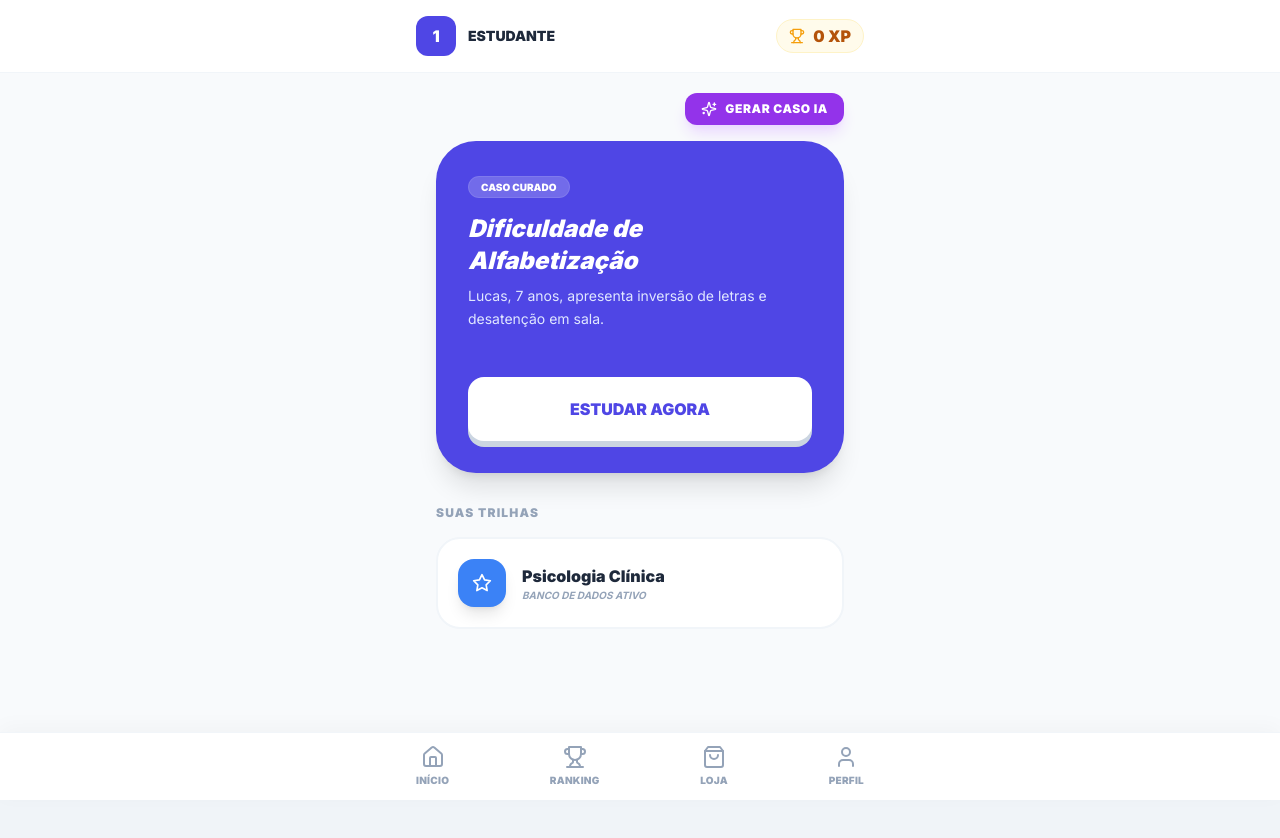
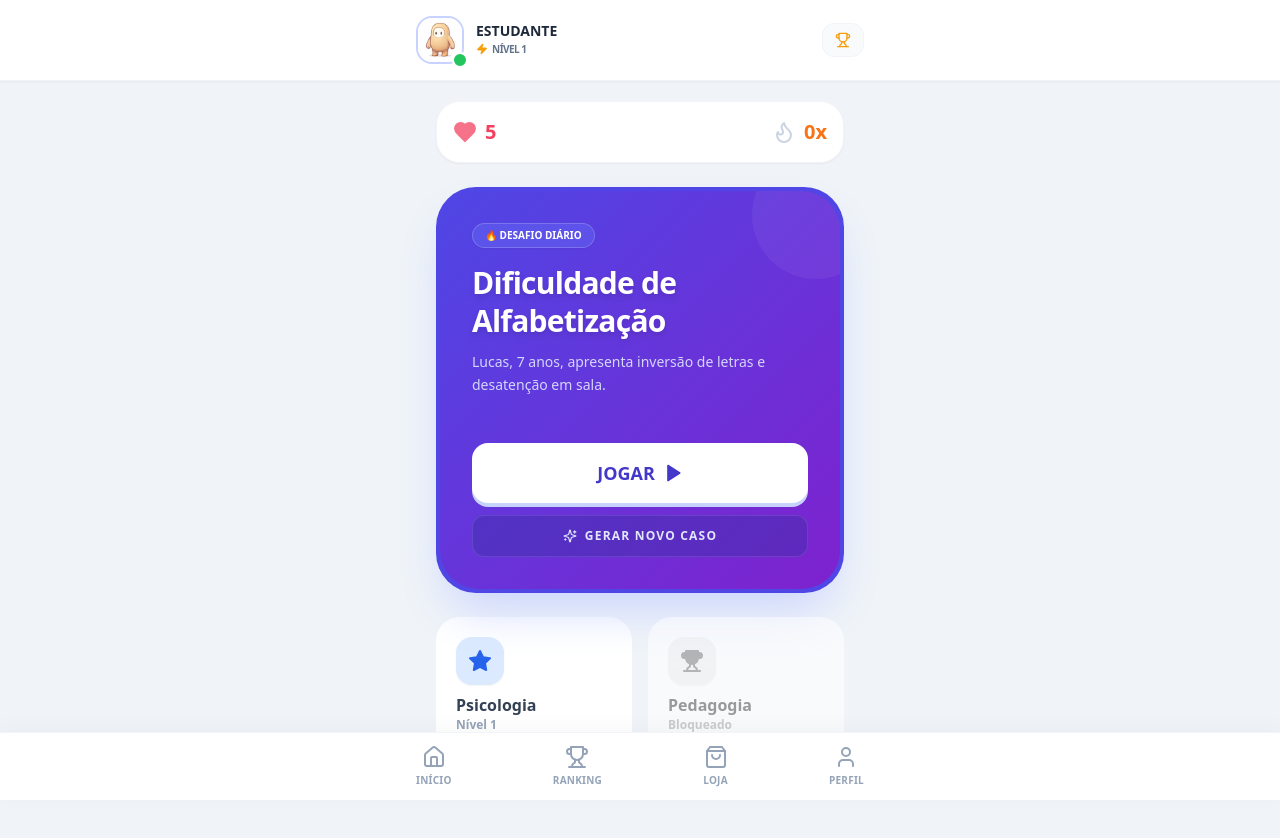
Before and after one commit to tr013432-design/PsyQuest-A-Jornada-do-Saber, a Next.js app: page / in a window 1280 px wide. Shown: the top 838 px of the page. Before the commit the page ends 800 px from the top, so only its background shows below. Built offline with nearby package versions, Linux system fonts and the light colour scheme.

Commit message:
Update page.tsx

```diff
--- a/src/app/page.tsx
+++ b/src/app/page.tsx
@@ -3,19 +3,22 @@ import React, { useState, useEffect } from 'react';
 import Header from '../components/Header';
 import Navbar from '../components/Navbar';
 import { CASOS_PSICOLOGIA } from '../lib/database';
-import { Play, Star, CheckCircle2, XCircle, Trophy, Sparkles, Loader2 } from 'lucide-react';
+import { Play, Star, CheckCircle2, XCircle, Trophy, Sparkles, Loader2, Heart, Flame, ArrowRight } from 'lucide-react';
 
 export default function Home() {
-  // --- ESTADOS DO JOGO (Aqui definimos as variáveis que faltavam) ---
+  // --- ESTADOS DO JOGO ---
   const [gameState, setGameState] = useState<'home' | 'playing' | 'feedback'>('home');
   const [xp, setXp] = useState(0);
   const [loadingAI, setLoadingAI] = useState(false);
-  const [isCorrect, setIsCorrect] = useState(false);
-
-  // Estado do Caso Ativo (Começa com o primeiro do banco, mas muda com a IA)
   const [activeCase, setActiveCase] = useState<any>(CASOS_PSICOLOGIA[0]);
 
-  // Carrega XP salvo no celular do usuário
+  // --- NOVOS ESTADOS DE GAMIFICAÇÃO ---
+  const [lives, setLives] = useState(5); // Sistema de Vidas
+  const [combo, setCombo] = useState(0); // Sistema de Combo
+  const [animationClass, setAnimationClass] = useState(''); // Controla o visual (shake/pop)
+  const [selectedOption, setSelectedOption] = useState<number | null>(null);
+
+  // Carrega XP salvo
   useEffect(() => {
     const savedXp = localStorage.getItem('psyquest_xp');
     if (savedXp) setXp(parseInt(savedXp));
@@ -29,7 +32,8 @@ export default function Home() {
       const newCase = await response.json();
       setActiveCase(newCase);
     } catch (error) {
-      alert("Erro ao gerar caso. Tente novamente.");
+      // Fallback silencioso se der erro na IA
+      setActiveCase(CASOS_PSICOLOGIA[Math.floor(Math.random() * CASOS_PSICOLOGIA.length)]);
     } finally {
       setLoadingAI(false);
     }
@@ -37,109 +41,212 @@ export default function Home() {
 
   // --- LÓGICA DE RESPOSTA ---
   const handleAnswer = (index: number) => {
-    // Verifica se o índice clicado é igual ao índice correto do caso ativo
-    const correct = index === activeCase.correctIndex;
-    setIsCorrect(correct);
+    setSelectedOption(index);
+    const isCorrect = index === activeCase.correctIndex;
 
-    if (correct) {
-      const newXp = xp + 50;
+    // 1. Efeito Visual Imediato
+    if (isCorrect) {
+      setAnimationClass('animate-pop');
+      const newCombo = combo + 1;
+      setCombo(newCombo);
+
+      // Bônus por combo
+      const comboBonus = newCombo > 2 ? 20 : 0;
+      const newXp = xp + 50 + comboBonus;
+
       setXp(newXp);
       localStorage.setItem('psyquest_xp', newXp.toString());
+    } else {
+      setAnimationClass('animate-shake');
+      setCombo(0); // Reseta combo
+      setLives((prev) => Math.max(0, prev - 1)); // Perde vida
     }
+
+    // 2. Espera a animação acabar para mostrar o feedback
+    setTimeout(() => {
       setGameState('feedback');
+      setAnimationClass('');
+    }, 600);
+  };
+
+  // Reiniciar Jogo se perder vidas
+  const resetGame = () => {
+    setLives(5);
+    setGameState('home');
+    setCombo(0);
+    setSelectedOption(null);
   };
 
   return (
-    <div className="min-h-screen bg-[#F8FAFC] pb-28">
-      {/* Header Personalizado */}
-      <div className="bg-white border-b border-slate-100 p-4 sticky top-0 z-50">
-        <div className="max-w-md mx-auto flex justify-between items-center">
-          <div className="flex items-center gap-3">
-            <div className="w-10 h-10 bg-indigo-600 rounded-xl flex items-center justify-center text-white font-black">1</div>
-            <span className="font-black text-slate-800 text-sm">ESTUDANTE</span>
+    <div className="min-h-screen bg-[#F0F4F8] pb-28 font-sans selection:bg-indigo-100">
+      {/* Header Fixo */}
+      <Header />
+
+      <main className="max-w-md mx-auto p-5">
+
+        {/* --- TELA INICIAL (DASHBOARD) --- */}
+        {gameState === 'home' && (
+          <div className="animate-slide-up space-y-6">
+
+            {/* Status de Vidas e Combo */}
+            <div className="flex justify-between items-center bg-white p-4 rounded-3xl shadow-sm border border-slate-100">
+              <div className="flex items-center gap-2 text-rose-500 font-black">
+                <Heart className="fill-rose-500 animate-pulse" size={24} />
+                <span className="text-xl">{lives}</span>
               </div>
-          <div className="bg-amber-50 px-3 py-1 rounded-full border border-amber-100 flex items-center gap-2">
-            <Trophy className="w-4 h-4 text-amber-500" />
-            <span className="font-black text-amber-700">{xp} XP</span>
+              <div className="flex items-center gap-2 text-orange-500 font-black">
+                <Flame className={`${combo > 0 ? 'fill-orange-500' : 'text-slate-300'}`} size={24} />
+                <span className="text-xl">{combo}x</span>
+              </div>
+            </div>
+
+            {/* CARD PRINCIPAL (Estilo Cartão de Jogo) */}
+            <div className="bg-indigo-600 rounded-[2.5rem] p-1 shadow-2xl shadow-indigo-200 transform transition-all hover:scale-[1.02]">
+              <div className="bg-gradient-to-br from-indigo-600 to-purple-700 rounded-[2.4rem] p-8 text-white relative overflow-hidden">
+                {/* Efeito de fundo */}
+                <div className="absolute top-0 right-0 w-32 h-32 bg-white opacity-5 rounded-full -mr-10 -mt-10"></div>
+
+                <div className="flex justify-between items-start mb-4">
+                  <span className="bg-indigo-500/50 px-3 py-1 rounded-full text-[10px] font-black uppercase border border-white/20 shadow-sm backdrop-blur-sm">
+                    {activeCase.isGenerated ? '✨ IA Gerada' : '🔥 Desafio Diário'}
+                  </span>
+                  {loadingAI && <Loader2 className="animate-spin text-white opacity-50" />}
+                </div>
+
+                <h2 className="text-3xl font-black mb-3 leading-tight tracking-tight drop-shadow-md">
+                  {activeCase.title}
+                </h2>
+                <p className="text-indigo-100 text-sm mb-8 leading-relaxed font-medium opacity-90 min-h-[60px]">
+                   {loadingAI ? 'Analisando banco de dados...' : activeCase.context}
+                </p>
+
+                <div className="grid grid-cols-2 gap-3">
+                  <button
+                    onClick={() => setGameState('playing')}
+                    disabled={lives === 0 || loadingAI}
+                    className="col-span-2 bg-white text-indigo-700 font-black py-4 rounded-2xl shadow-[0_4px_0_#c7d2fe] active:translate-y-1 active:shadow-none transition-all flex items-center justify-center gap-2 text-lg hover:bg-indigo-50 disabled:opacity-50 disabled:cursor-not-allowed"
+                  >
+                    {lives > 0 ? 'JOGAR' : 'SEM VIDAS'} <Play size={20} fill="currentColor" />
+                  </button>
+
+                  <button
+                    onClick={generateNewCase}
+                    className="col-span-2 bg-indigo-800/40 text-indigo-100 font-bold py-3 rounded-xl hover:bg-indigo-800/60 transition-colors text-xs uppercase tracking-widest flex items-center justify-center gap-2 border border-white/10"
+                  >
+                    <Sparkles size={14} /> Gerar Novo Caso
+                  </button>
                 </div>
               </div>
             </div>
 
-      <main className="max-w-md mx-auto p-5">
-        {gameState === 'home' && (
-          <div className="animate-in slide-in-from-bottom-4 duration-500">
-
-            {/* BOTÃO DA IA - O "Pulo do Gato" */}
-            <div className="flex justify-end mb-4">
-              <button
-                onClick={generateNewCase}
-                disabled={loadingAI}
-                className="bg-purple-600 hover:bg-purple-700 text-white px-4 py-2 rounded-xl text-xs font-black uppercase tracking-wider flex items-center gap-2 shadow-lg shadow-purple-200 transition-all disabled:opacity-50"
-              >
-                {loadingAI ? <Loader2 className="animate-spin w-4 h-4"/> : <Sparkles className="w-4 h-4" />}
-                {loadingAI ? 'Criando...' : 'Gerar Caso IA'}
-              </button>
+            {/* TRILHAS (Estilo Botões Grandes) */}
+            <div className="grid grid-cols-2 gap-4">
+              <div className="bg-white p-5 rounded-3xl border-b-4 border-slate-100 active:border-b-0 active:translate-y-1 transition-all cursor-pointer">
+                <div className="w-12 h-12 bg-blue-100 text-blue-600 rounded-2xl flex items-center justify-center mb-2 shadow-sm">
+                  <Star size={24} fill="currentColor" />
                 </div>
-
-            {/* Card do Caso Ativo (Dinâmico) */}
-            <div className="bg-indigo-600 rounded-[2.5rem] p-8 text-white shadow-xl mb-8 relative overflow-hidden transition-all">
-              <span className="bg-white/20 px-3 py-1 rounded-full text-[10px] font-black uppercase border border-white/10">
-                {activeCase.isGenerated ? '✨ Caso Gerado por IA' : 'Caso Curado'}
-              </span>
-              <h2 className="text-2xl font-black mt-4 mb-2 italic">{activeCase.title}</h2>
-              <p className="text-indigo-100 text-sm mb-8 leading-relaxed min-h-[60px]">
-                {loadingAI ? 'Consultando banco de dados psicopedagógicos...' : activeCase.context}
-              </p>
-              <button
-                onClick={() => setGameState('playing')}
-                disabled={loadingAI}
-                className="w-full bg-white text-indigo-600 font-black py-5 rounded-2xl shadow-[0_6px_0_#CBD5E1] active:translate-y-1 active:shadow-none transition-all disabled:scale-100 disabled:shadow-none"
-              >
-                {loadingAI ? 'AGUARDE...' : 'ESTUDAR AGORA'}
-              </button>
+                <h3 className="font-black text-slate-700">Psicologia</h3>
+                <p className="text-xs text-slate-400 font-bold">Nível 1</p>
               </div>
-
-            {/* Lista de Trilhas */}
-            <h3 className="font-black text-slate-400 uppercase text-xs tracking-widest mb-4">Suas Trilhas</h3>
-            <div className="bg-white p-5 rounded-3xl border-2 border-slate-100 flex items-center gap-4">
-               <div className="w-12 h-12 bg-blue-500 rounded-2xl flex items-center justify-center text-white shadow-lg"><Star size={20}/></div>
-               <div>
-                 <h4 className="font-black text-slate-800">Psicologia Clínica</h4>
-                 <p className="text-[10px] font-bold text-slate-400 uppercase italic">Banco de Dados Ativo</p>
+              <div className="bg-white p-5 rounded-3xl border-b-4 border-slate-100 active:border-b-0 active:translate-y-1 transition-all cursor-pointer opacity-50 grayscale">
+                <div className="w-12 h-12 bg-emerald-100 text-emerald-600 rounded-2xl flex items-center justify-center mb-2 shadow-sm">
+                  <Trophy size={24} fill="currentColor" />
+                </div>
+                <h3 className="font-black text-slate-700">Pedagogia</h3>
+                <p className="text-xs text-slate-400 font-bold">Bloqueado</p>
               </div>
             </div>
           </div>
         )}
 
-        {/* Tela de Jogo */}
+        {/* --- TELA DE GAMEPLAY (QUIZ SHOW) --- */}
         {gameState === 'playing' && (
-          <div className="bg-white rounded-[2.5rem] p-8 border-2 border-indigo-100 shadow-xl animate-in zoom-in-95 duration-300">
-             <h2 className="text-xl font-black text-slate-800 mb-8">{activeCase.question}</h2>
+          <div className="animate-slide-up">
+            {/* Barra de Progresso do Caso */}
+            <div className="flex items-center gap-3 mb-6">
+              <button onClick={() => setGameState('home')} className="text-slate-400 hover:text-slate-600 font-bold text-xs uppercase">Sair</button>
+              <div className="flex-1 h-3 bg-slate-200 rounded-full overflow-hidden">
+                <div className="h-full bg-indigo-500 w-[80%] rounded-full animate-pulse"></div>
+              </div>
+              <div className="flex items-center gap-1 text-rose-500 font-black">
+                <Heart size={16} fill="currentColor" /> {lives}
+              </div>
+            </div>
+
+            <div className="bg-white rounded-[2rem] p-8 border-b-8 border-slate-100 shadow-sm mb-6">
+              <h2 className="text-xl font-black text-slate-800 mb-6 leading-tight">
+                {activeCase.question}
+              </h2>
               <div className="space-y-3">
                 {activeCase.options.map((opt: string, i: number) => (
-                 <button key={i} onClick={() => handleAnswer(i)} className="w-full p-5 text-left border-2 border-slate-100 rounded-2xl font-bold text-slate-600 hover:border-indigo-500 hover:bg-indigo-50 transition-all">
+                  <button
+                    key={i}
+                    onClick={() => handleAnswer(i)}
+                    disabled={selectedOption !== null}
+                    className={`w-full p-5 text-left border-2 rounded-2xl font-bold transition-all transform active:scale-95 duration-200
+                      ${selectedOption === i ? animationClass : 'border-slate-100 text-slate-600 hover:border-indigo-400 hover:bg-indigo-50'}
+                    `}
+                  >
+                    <div className="flex items-center gap-3">
+                      <div className={`w-8 h-8 rounded-full flex items-center justify-center border-2 text-sm font-black
+                        ${selectedOption === i ? 'border-transparent bg-indigo-600 text-white' : 'border-slate-200 text-slate-400'}
+                      `}>
+                        {['A', 'B', 'C', 'D'][i]}
+                      </div>
                       {opt}
+                    </div>
                   </button>
                 ))}
               </div>
             </div>
+          </div>
         )}
 
-        {/* Tela de Feedback */}
+        {/* --- TELA DE FEEDBACK (RESULTADO) --- */}
         {gameState === 'feedback' && (
-           <div className="text-center py-10 animate-in fade-in duration-500">
-             <div className={`w-20 h-20 rounded-full flex items-center justify-center mx-auto mb-6 ${isCorrect ? 'bg-green-500' : 'bg-rose-500'} shadow-lg`}>
-               {isCorrect ? <CheckCircle2 size={40} color="white" /> : <XCircle size={40} color="white" />}
+          <div className="fixed inset-0 z-50 bg-slate-900/90 backdrop-blur-sm flex items-center justify-center p-4 animate-in fade-in duration-300">
+             <div className="bg-white w-full max-w-sm rounded-[2.5rem] p-8 text-center shadow-2xl animate-in zoom-in-95 duration-300 relative overflow-hidden">
+
+                {/* Efeito de Fundo */}
+                <div className={`absolute top-0 left-0 w-full h-2 ${selectedOption === activeCase.correctIndex ? 'bg-green-500' : 'bg-rose-500'}`}></div>
+
+                <div className={`w-24 h-24 rounded-full flex items-center justify-center mx-auto mb-6 shadow-xl border-4 border-white
+                  ${selectedOption === activeCase.correctIndex ? 'bg-green-100 text-green-600' : 'bg-rose-100 text-rose-600'}
+                `}>
+                  {selectedOption === activeCase.correctIndex ? <CheckCircle2 size={48} /> : <XCircle size={48} />}
                 </div>
-             <h2 className={`text-3xl font-black mb-4 ${isCorrect ? 'text-green-600' : 'text-rose-600'}`}>
-               {isCorrect ? 'EXCELENTE!' : 'FOI QUASE!'}
+
+                <h2 className={`text-3xl font-black mb-2 uppercase tracking-tight
+                  ${selectedOption === activeCase.correctIndex ? 'text-green-600' : 'text-rose-600'}
+                `}>
+                  {selectedOption === activeCase.correctIndex ? 'Fantástico!' : 'Que pena!'}
                 </h2>
-             <div className="bg-white p-6 rounded-3xl border-2 border-slate-100 mb-8 text-slate-600 font-medium text-sm">
+
+                {selectedOption === activeCase.correctIndex && combo > 1 && (
+                  <div className="inline-block bg-orange-100 text-orange-600 px-3 py-1 rounded-full text-xs font-black uppercase mb-4 animate-bounce">
+                    🔥 Combo {combo}x (+20 XP)
+                  </div>
+                )}
+
+                <div className="bg-slate-50 p-5 rounded-2xl text-slate-600 font-medium text-sm leading-relaxed mb-8 border border-slate-100 text-left">
+                  <span className="block text-xs font-black text-slate-400 uppercase mb-2">Explicação Pedagógica:</span>
                   {activeCase.explanation}
                 </div>
-             <button onClick={() => { setGameState('home'); }} className="bg-indigo-600 text-white font-black px-12 py-4 rounded-2xl shadow-lg">
-               VOLTAR
+
+                <button
+                  onClick={() => {
+                    setGameState('home');
+                    setSelectedOption(null);
+                    setAnimationClass('');
+                    if (lives === 0) resetGame();
+                  }}
+                  className={`w-full font-black py-4 rounded-2xl shadow-lg active:translate-y-1 transition-all flex items-center justify-center gap-2
+                    ${lives === 0 ? 'bg-slate-800 text-white' : 'bg-indigo-600 text-white shadow-indigo-200'}
+                  `}
+                >
+                  {lives === 0 ? 'REINICIAR TUDO' : 'CONTINUAR'} <ArrowRight size={20} />
                 </button>
+             </div>
           </div>
         )}
       </main>
```
Lines whose indentation alone changed are shown as unchanged.
